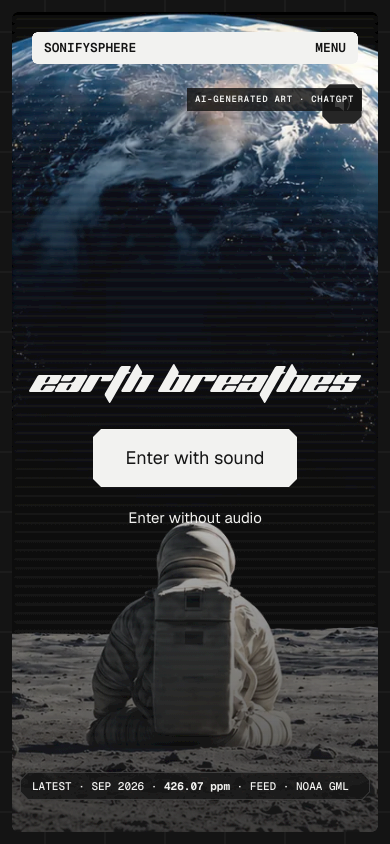
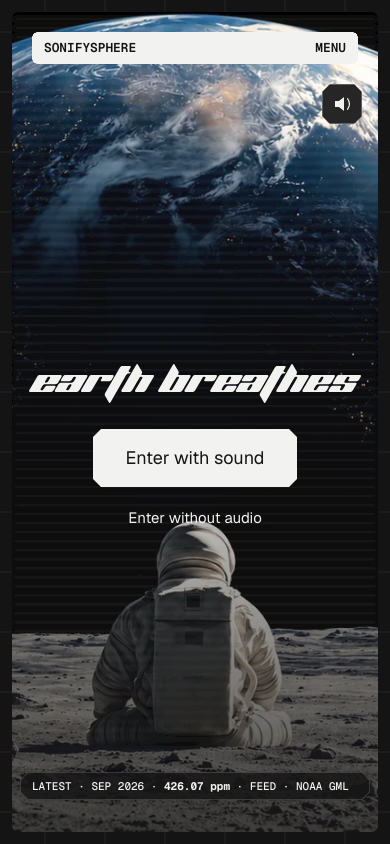
Before and after one commit to acheronx0577/Earth-Juke-Box-Sonifysphere, a Next.js app: page / in a window 390 px wide. Shown: the top 844 px of the page. Built offline with nearby package versions, Linux system fonts and the light colour scheme; no server answers.

Commit message:
Remove hero AI disclosure watermark

```diff
--- a/src/app/globals.css
+++ b/src/app/globals.css
@@ -703,32 +703,6 @@ body::-webkit-scrollbar {
   opacity: 0;
 }
 
-.hero-si-watermark {
-  position: absolute;
-  z-index: 2;
-  top: calc(5.5rem + env(safe-area-inset-top));
-  right: clamp(12px, 3.5vw, 56px);
-  padding: 7px 10px;
-  background: rgb(20 20 20 / 0.82);
-  color: #f2f2f0;
-  font-family: var(--font-geist-mono), monospace;
-  font-size: 10px;
-  font-weight: 600;
-  letter-spacing: 0.08em;
-  line-height: 1.2;
-  text-transform: uppercase;
-  pointer-events: none;
-}
-
-@media (max-width: 600px) {
-  .hero-si-watermark {
-    top: calc(4.75rem + env(safe-area-inset-top));
-    right: 16px;
-    padding: 6px 8px;
-    font-size: 9px;
-  }
-}
-
 .hero-img[data-pixel-ready="true"] .hero-pixel-hover {
   opacity: 1;
 }
--- a/src/components/landing/HeroSection.tsx
+++ b/src/components/landing/HeroSection.tsx
@@ -68,7 +68,6 @@ function HeroImages() {
           src={ASSETS.heroForegroundAstronaut}
         />
         <HeroPixelHover />
-        <span className="hero-si-watermark">AI-GENERATED ART · CHATGPT</span>
       </div>
       <div className="hero-img-overlay" />
       <div className="hero-img-gradient" />
--- a/src/data/aboutData.ts
+++ b/src/data/aboutData.ts
@@ -82,7 +82,7 @@ export const ABOUT_CREDIT_ROWS: readonly AboutCreditRowSpec[] = [
   {
     id: "hero-image",
     label: "Hero image",
-    text: "AI-generated art, not a real Earth photo; the home image shows its watermark.",
+    text: "AI-generated illustration, not a real photo of Earth.",
   },
   {
     id: "si-tools",
```
